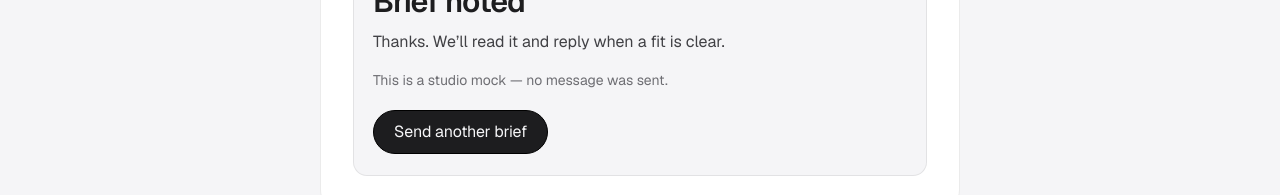
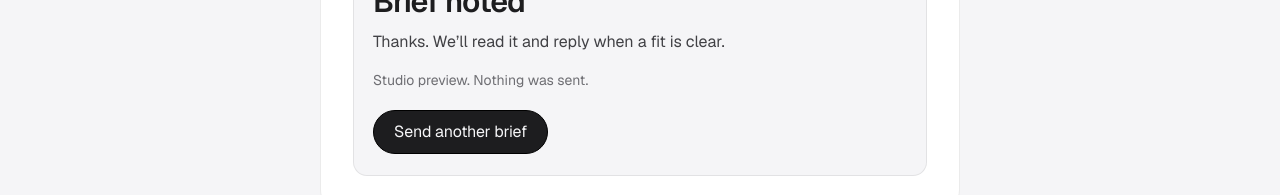
Before and after one commit to remexstudio/remex-atelier, a Next.js app: page /contact in a window 1280 px wide. Both pictures are taken after typing "Sample", "name@example.com", "Sample", "Sample", "Sample", "Sample" into the empty fields and a click on the button "Send brief". Shown: the part 600-795 px from the top of the page. Built offline with nearby package versions, Linux system fonts and the light colour scheme.

Commit message:
chore(copy): state that the contact mock sends nothing
Co-authored-by: remexstudio <remexstudio@users.noreply.github.com>

```diff
--- a/components/ContactForm.tsx
+++ b/components/ContactForm.tsx
@@ -73,7 +73,7 @@ export function ContactForm() {
           Thanks. We&rsquo;ll read it and reply when a fit is clear.
         </p>
         <p className="contact-success__meta">
-          This is a studio mock — no message was sent.
+          Studio preview. Nothing was sent.
         </p>
         <button
           type="button"
```
